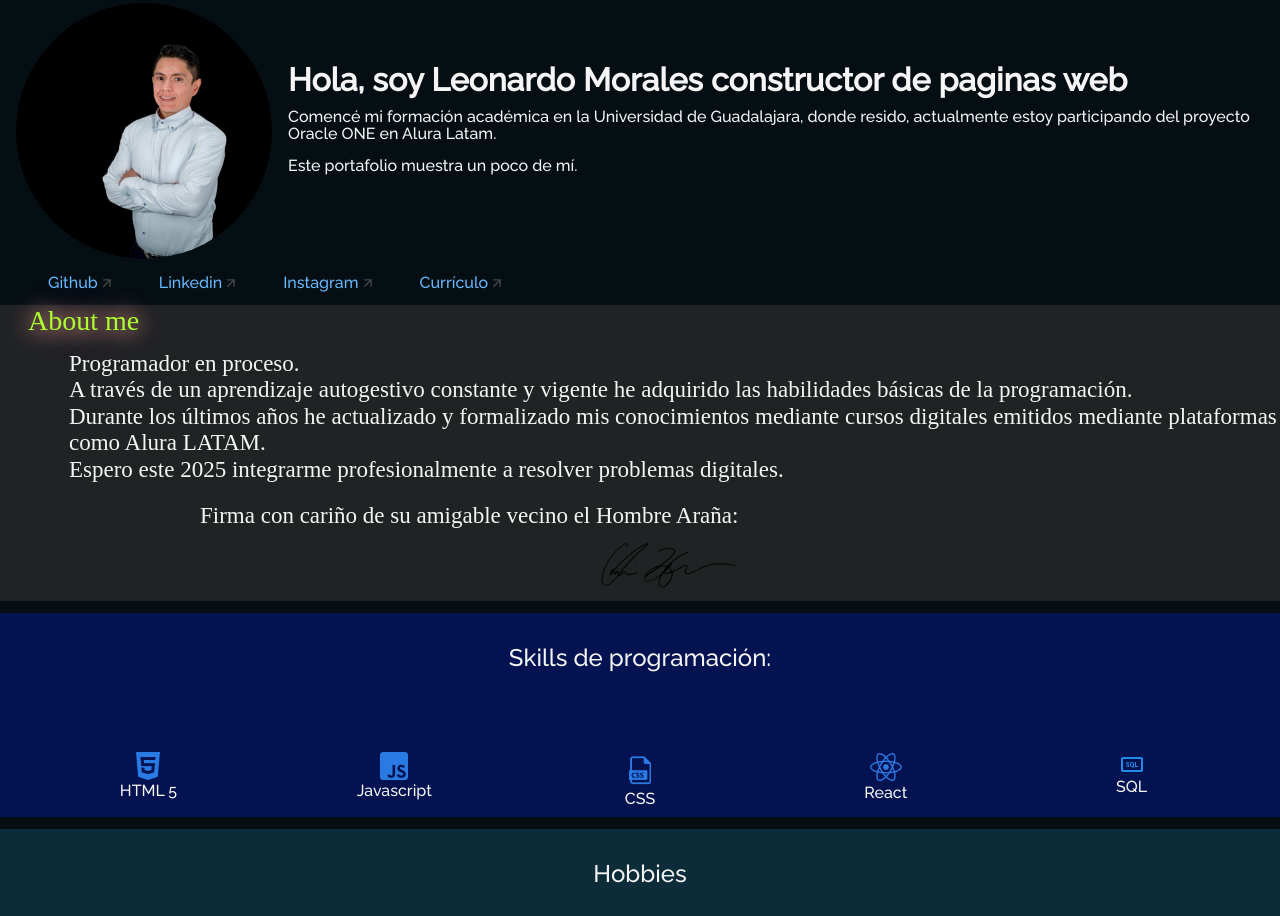
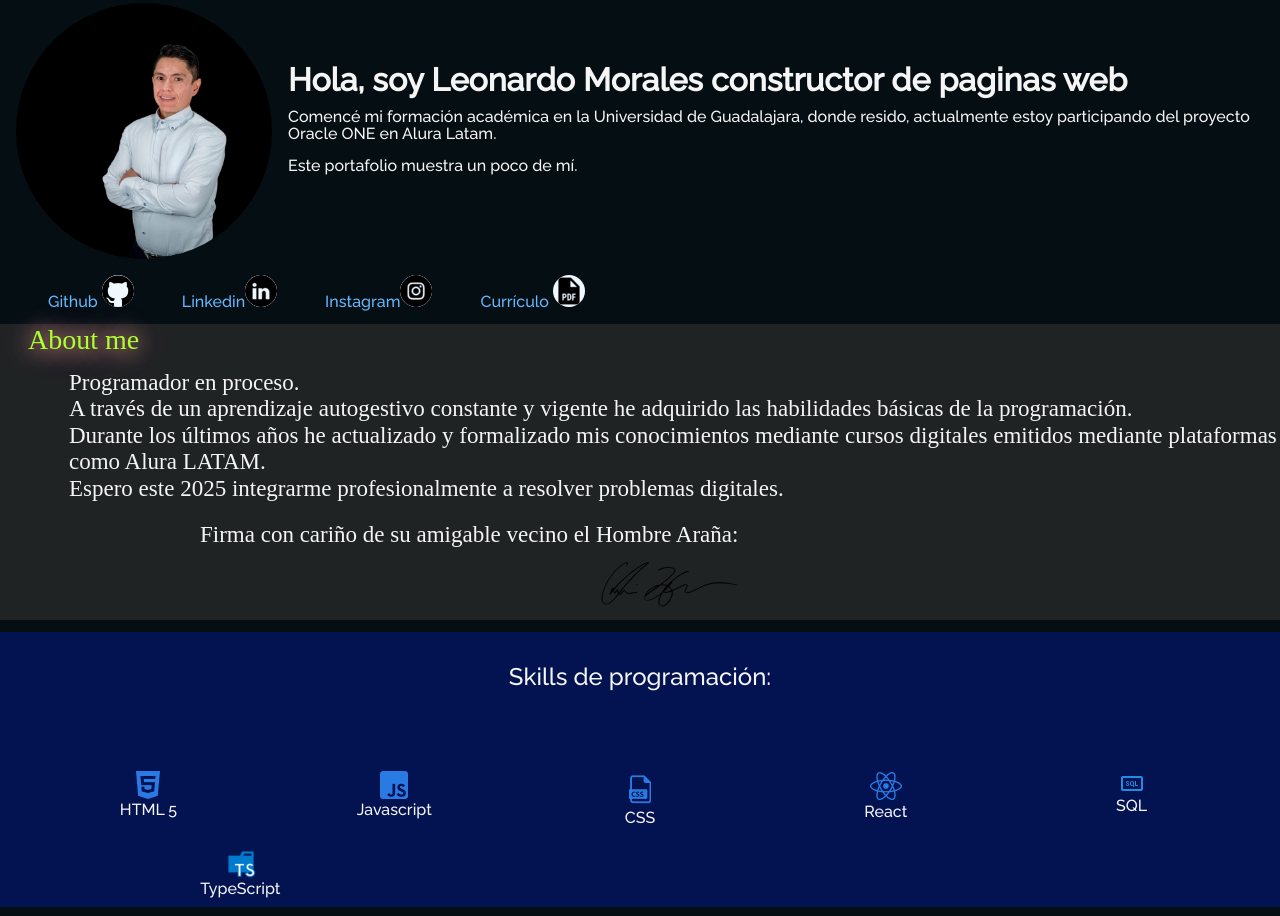
Before and after one commit to LeonardoFMR/leonardfmr-portfolio, a plain HTML site: page index.html in a window 1280 px wide. Shown: the part 77-993 px from the top of the page. Drawn offline with Linux system fonts and the light colour scheme.

Commit message:
Changes on free day

```diff
--- a/index.html
+++ b/index.html
@@ -51,26 +51,29 @@
 
 
                     </div>
-                    <div class="badge-base LI-profile-badge" data-locale="es_ES" data-size="medium"
-                            data-theme="dark" data-type="VERTICAL" data-vanity="leonardofmr" data-version="v1"><a
-                                class="badge-base__link LI-simple-link"
-                                href="https://mx.linkedin.com/in/leonardofmr?trk=profile-badge"></a>
-                        </div>
+                    <div class="badge-base LI-profile-badge" data-locale="es_ES" data-size="medium" data-theme="dark"
+                        data-type="VERTICAL" data-vanity="leonardofmr" data-version="v1"><a
+                            class="badge-base__link LI-simple-link"
+                            href="https://mx.linkedin.com/in/leonardofmr?trk=profile-badge"></a>
+                    </div>
                 </div>
 
                 <ul class="title__network">
                     <li class="title__network__item"><a href="https://github.com/LeonardoFMR" target="_blank">Github
-                            <img src="assets\arrow.png" alt="Ícono flecha hacia esquina superior derecha"></a></li>
+                            <img src="assets\github.png" alt="Ícono Github"></a></li>
+
                     <li class="title__network__item"><a href="https://mx.linkedin.com/in/leonardofmr?trk=profile-badge"
-                            target="_blank">Linkedin <img src="assets\arrow.png"
-                                alt="Ícono flecha hacia esquina superior derecha"></a></li>
+                            target="_blank">Linkedin<img src="assets\linkedin.png"
+                                alt="Ícono Linkedin"></a></li>
+
                     <li class="title__network__item"><a href="https://www.instagram.com/leonard_warhol/"
-                            target="_blank">Instagram <img src="assets\arrow.png"
-                                alt="Ícono flecha hacia esquina superior derecha"></a></li>
+                            target="_blank">Instagram<img src="assets\instagram.png"
+                                alt="Ícono Instagram"></a></li>
+
                     <li class="title__network__item"><a
                             href="https://docs.google.com/document/d/1kagCqMqgfvF4eUgcKbhbSEmHxavEga8t/edit?usp=sharing&ouid=115205270928286638522&rtpof=true&sd=true"
-                            target="_blank">Currículo <img src="assets\arrow.png"
-                                alt="Ícono flecha hacia esquina superior derecha"></a></li>
+                            target="_blank">Currículo <img src="assets\pdf.png"
+                                alt="Ícono de un PDF"></a></li>
                 </ul>
             </div>
         </section>
@@ -129,6 +132,13 @@
                     <ul>
                         <li class="skills__img"> <img src="assets/sql.png" alt="Ícono SQL"> </li>
                         <li class="skills__name">SQL</li>
+                    </ul>
+                </div>
+
+                <div class="skills__box">
+                    <ul>
+                        <li class="skills__img"> <img src="assets/typescript.png" alt="Ícono TypeSript"> </li>
+                        <li class="skills__name">TypeScript</li>
                     </ul>
                 </div>
             </div>
--- a/styles/header.css
+++ b/styles/header.css
@@ -108,6 +108,13 @@ section.title{
   gap: 3em;
   margin-top: 1em;
   margin-left: 2em;
+  color: aqua;
+}
+
+.title__network img{
+  background-color: transparent;
+  border-radius: 50%;
+  background-color: aliceblue;
 }
 
 .presentacion{
```
Also changed, not shown: assets/github.png (added), assets/instagram.png (added), assets/linkedin.png (added), assets/pdf.png (added), assets/typescript.png (added), 1 other file.
